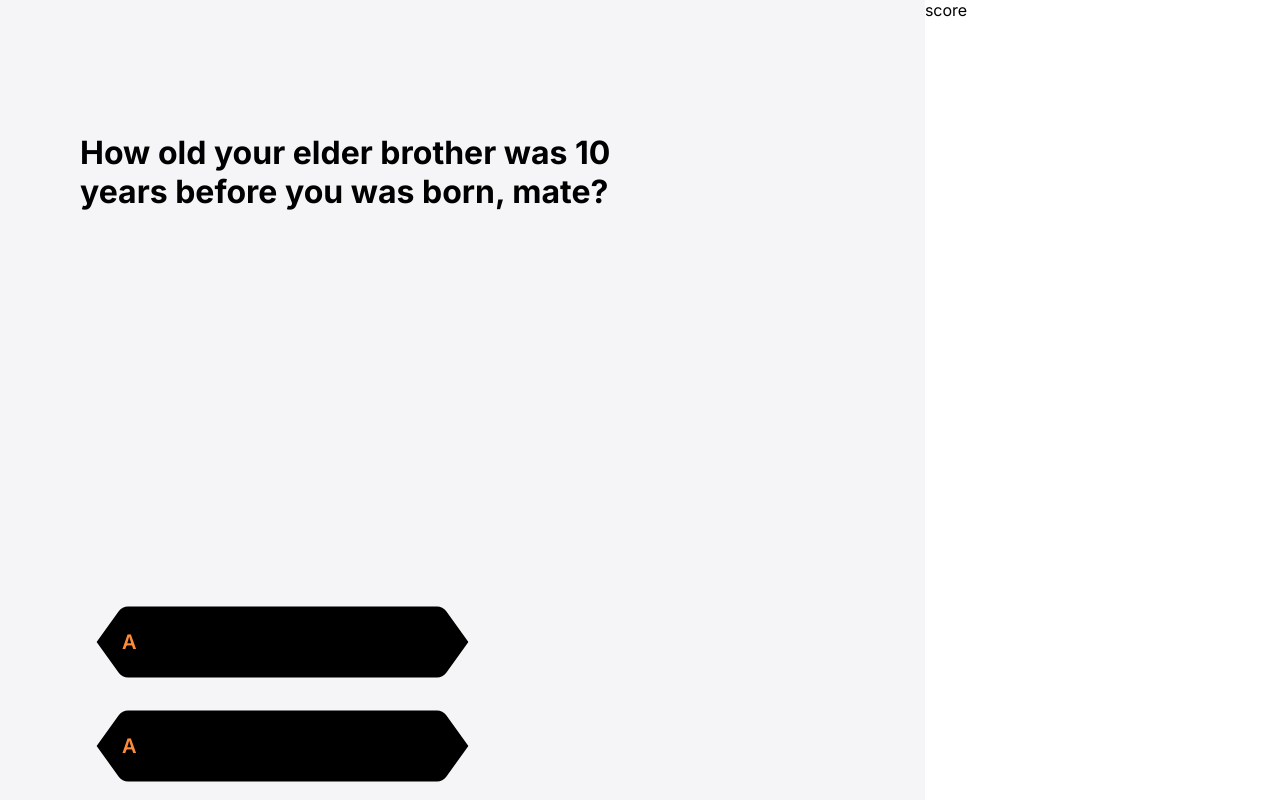
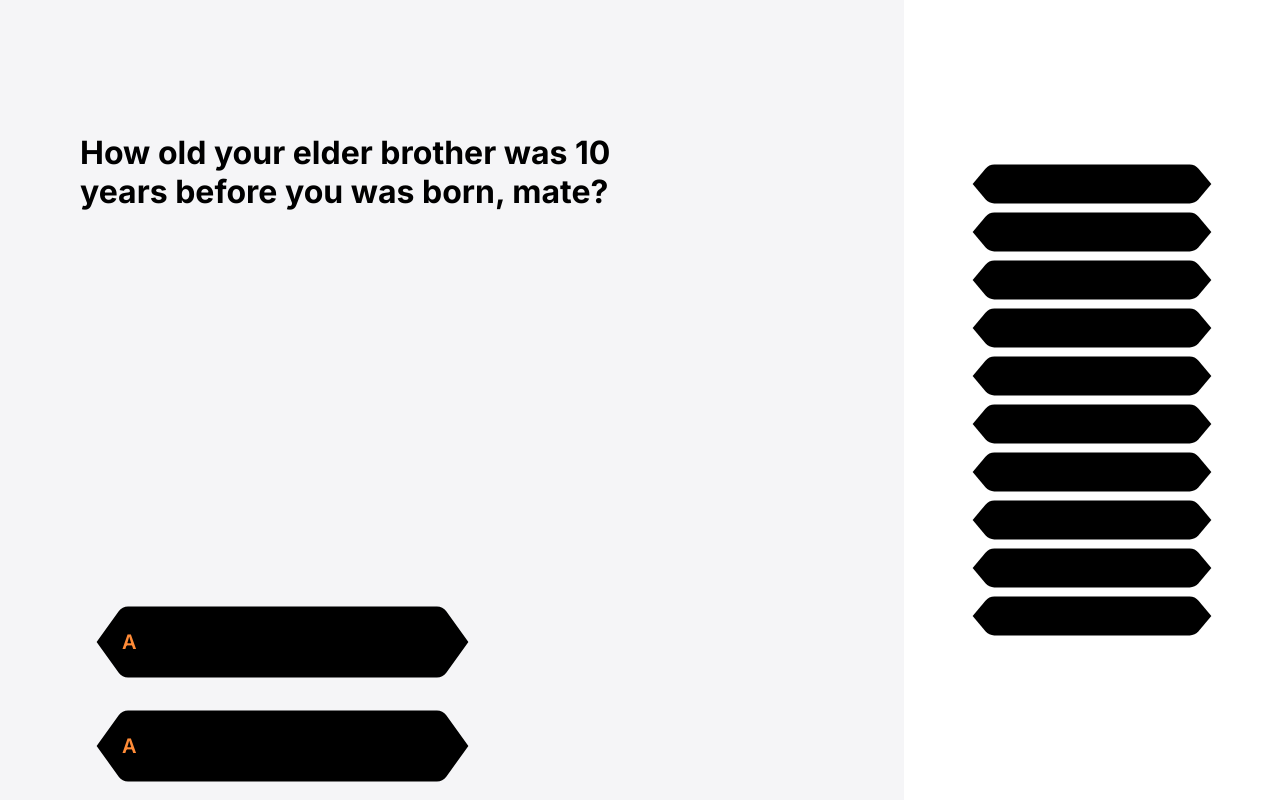
Before and after one commit to JohnyYer/millionaire, a Next.js app: page /play in a window 1280 px wide. Built offline with nearby package versions, Linux system fonts and the light colour scheme.

Commit message:
ScoreBlock component

```diff
--- a/src/app/play/page.scss
+++ b/src/app/play/page.scss
@@ -49,7 +49,27 @@
     }
   }
 
-  &__score-sidebar {
+  &__sidebar {
     width: 376px;
+    display: flex;
+    align-items: center;
+
+    &-score {
+      display: flex;
+      flex-direction: column;
+      gap: 8px;
+
+      &-block {
+        position: relative;
+        height: 40px;
+        display: flex;
+        align-items: center;
+        justify-content: center;
+
+        &-text {
+          position: absolute;
+        }
+      }
+    }
   }
 }
--- a/src/app/play/page.tsx
+++ b/src/app/play/page.tsx
@@ -1,5 +1,6 @@
 import AnswerBlock from "@/components/AnswerBlock";
 import "./page.scss";
+import ScoreBlock from "@/components/ScoreBlock";
 
 function Play() {
   const answers = [
@@ -18,6 +19,39 @@ function Play() {
     {
       text: "10 years",
       isCorrect: true,
+    },
+  ];
+
+  const questions = [
+    {
+      price: "$1,000,000",
+    },
+    {
+      price: "$1,000,000",
+    },
+    {
+      price: "$1,000,000",
+    },
+    {
+      price: "$1,000,000",
+    },
+    {
+      price: "$1,000,000",
+    },
+    {
+      price: "$1,000,000",
+    },
+    {
+      price: "$1,000,000",
+    },
+    {
+      price: "$1,000,000",
+    },
+    {
+      price: "$1,000,000",
+    },
+    {
+      price: "$1,000,000",
     },
   ];
 
@@ -41,7 +75,21 @@ function Play() {
         </div>
       </div>
 
-      <div className="play-area__score-sidebar">score</div>
+      <div className="play-area__sidebar">
+        <div className="play-area__sidebar-score">
+          {questions.map((question) => (
+            <div
+              key={question.price}
+              className="play-area__sidebar-score-block"
+            >
+              <ScoreBlock type="future" />
+              <div className="play-area__sidebar-score-block-text">
+                {question.price}
+              </div>
+            </div>
+          ))}
+        </div>
+      </div>
     </div>
   );
 }
--- /dev/null
+++ b/src/components/ScoreBlock.tsx
@@ -0,0 +1,39 @@
+import colors from "../styles/colors.module.scss";
+// We could reduce this collection; But I will leave it as is for consistancy and ability to change colors in future
+const TYPES = {
+  current: {
+    fill: colors.inactiveFill,
+    stroke: colors.selectedStroke,
+  },
+  past: {
+    fill: colors.inactiveFill,
+    stroke: colors.inactiveStroke,
+  },
+  future: {
+    fill: colors.inactiveFill,
+    stroke: colors.inactiveStroke,
+  },
+};
+
+type Props = {
+  type: keyof typeof TYPES;
+};
+
+function ScoreBlock({ type }: Props) {
+  return (
+    <svg
+      width="376"
+      height="40"
+      viewBox="0 0 376 40"
+      stroke={TYPES[type].stroke}
+      fill={TYPES[type].fill}
+      xmlns="http://www.w3.org/2000/svg"
+    >
+      <path d="M69 20H0" />
+      <path d="M376 20H307" />
+      <path d="M81.4526 4.63788C83.6376 2.01596 86.8742 0.5 90.2872 0.5H285.713C289.126 0.5 292.362 2.01597 294.547 4.63788L307.349 20L294.547 35.3621C292.362 37.984 289.126 39.5 285.713 39.5H90.2872C86.8742 39.5 83.6376 37.984 81.4526 35.3621L68.6509 20L81.4526 4.63788Z" />
+    </svg>
+  );
+}
+
+export default ScoreBlock;
```
